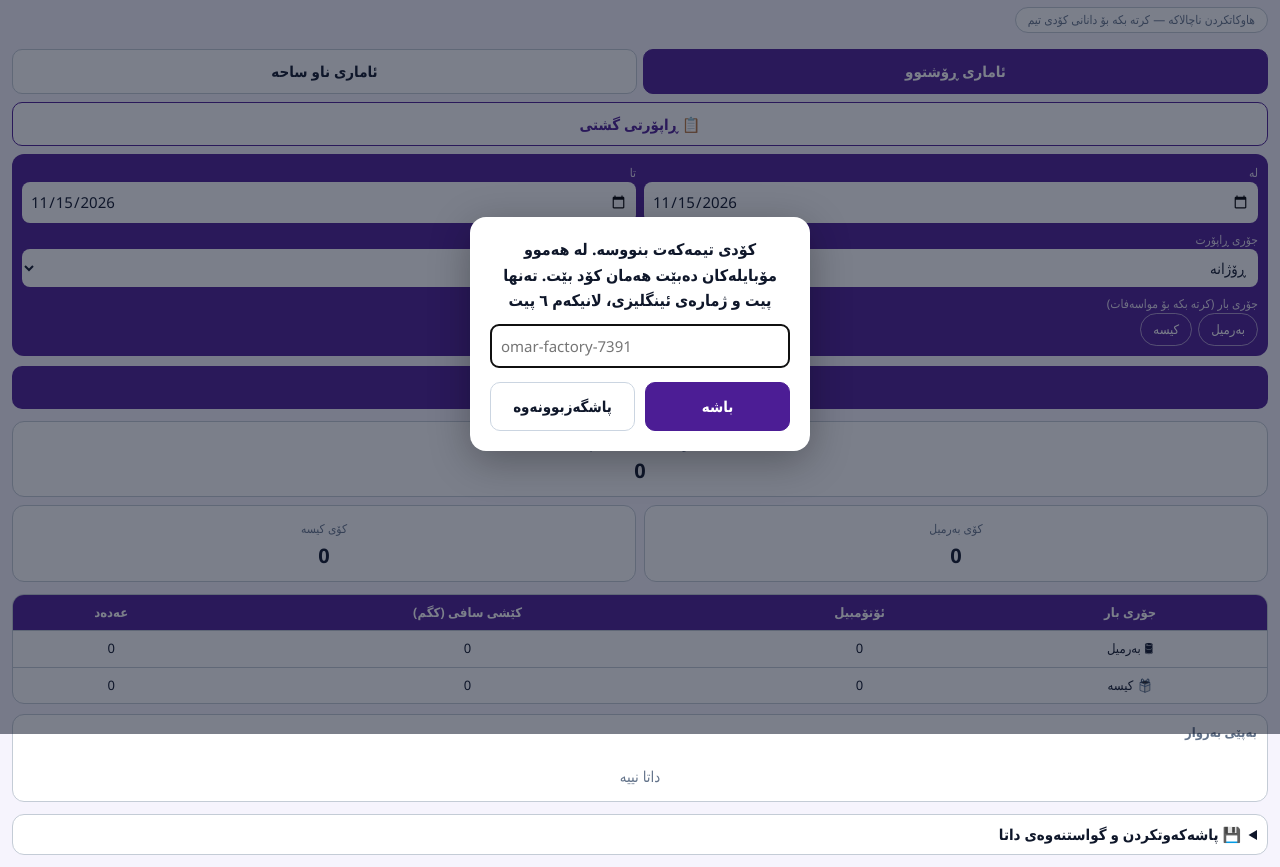
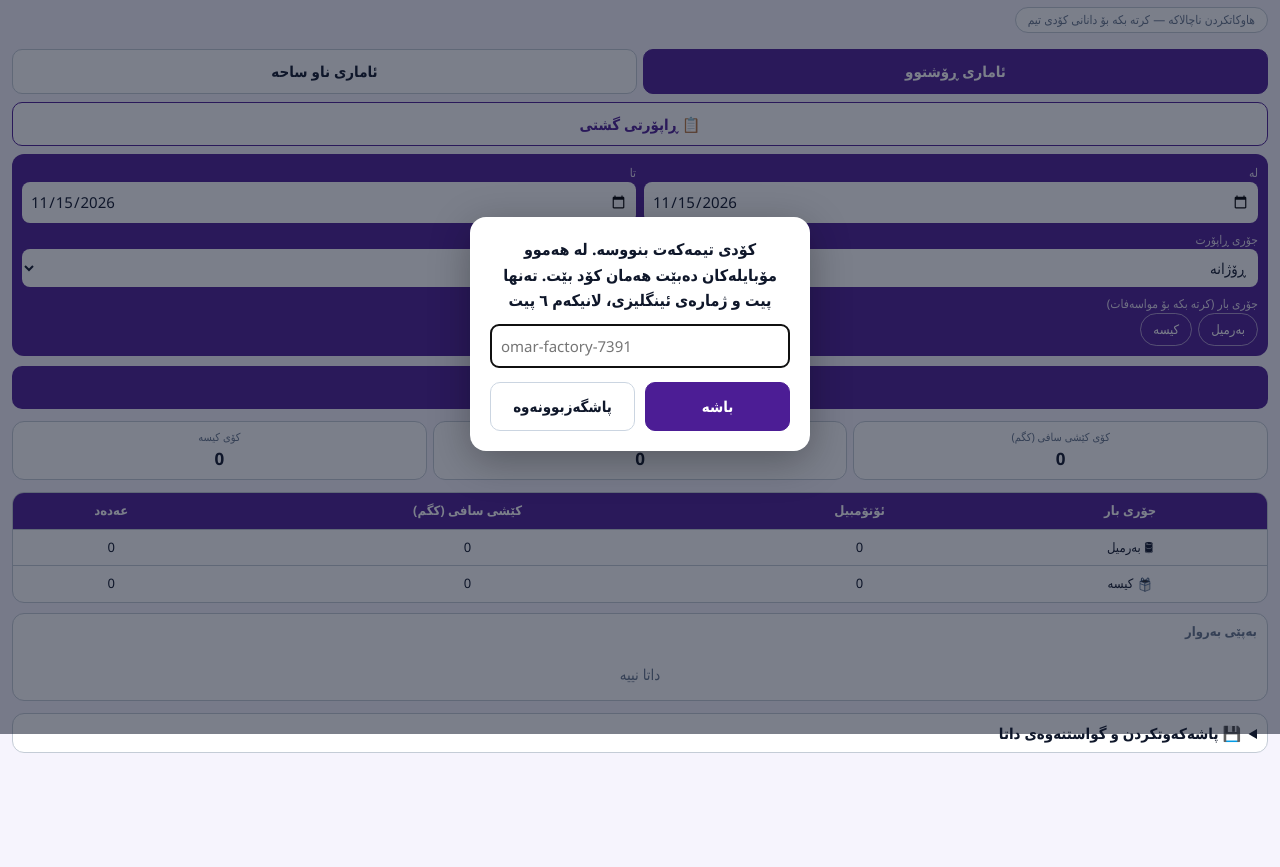
Before and after one commit to omarbadulrahman98/Statistics, a plain HTML site: page index.html in a window 1280 px wide. Shown: the part 66-933 px from the top of the page. After the commit the page ends 831 px from the top, so only its background shows below. Drawn offline with Linux system fonts and the light colour scheme.

Commit message:
Add files via upload

```diff
--- a/index.html
+++ b/index.html
@@ -32,6 +32,7 @@ h1{font-size:18px;margin:4px 0 2px}.sub{color:var(--mu);font-size:12px;margin-bo
 .chip.on{background:#fff;color:var(--ac);font-weight:700}
 .cards{display:grid;grid-template-columns:1fr 1fr;gap:8px;margin:12px 0}
 .card{background:var(--card);border:1px solid var(--bd);border-radius:12px;padding:10px;text-align:center}
+.cards.c3{grid-template-columns:repeat(3,1fr);gap:6px}.c3 .card{padding:8px 4px}.c3 .card b{font-size:17px}.c3 .card span{font-size:11px;line-height:1.3;display:block}
 .card.wide{grid-column:1/-1}.card b{display:block;font-size:20px;margin-top:2px}.card span{font-size:12px;color:var(--mu)}
 .box{background:var(--card);border:1px solid var(--bd);border-radius:12px;margin:10px 0;overflow-x:auto}
 .box h2{font-size:13px;margin:0;padding:8px 10px;color:var(--mu)}
@@ -180,7 +181,7 @@ function outgoing(){
  rows.filter(x=>inW(toD(x.InvoiceDate))).forEach(x=>{const k=cls(x.Unit);add(toD(x.InvoiceDate),1,+x.NetWeight||0,k==='barrels'?barrelQty(x):0,k==='bags'?+x.Quantity||0:0)});
  mn.filter(e=>inW(toD(e.date+'T00:00'))).forEach(e=>add(toD(e.date+'T00:00'),e.cars,e.tons,e.kind==='barrels'?e.qty:0,e.kind==='bags'?e.qty:0));
  const body=Object.keys(by).sort().map(k=>[k,...by[k].map(fmt)]);
- return cards([['کۆی کێشی سافی (کگم)',fmt(g.barrels[1]+g.bags[1])],['کۆی بەرمیل',fmt(g.barrels[2])],['کۆی کیسە',fmt(g.bags[2])]],false,0)+
+ return cards([['کۆی کێشی سافی (کگم)',fmt(g.barrels[1]+g.bags[1])],['کۆی بەرمیل',fmt(g.barrels[2])],['کۆی کیسە',fmt(g.bags[2])]],false,-1,true)+
   tbl('',['جۆری بار','ئۆتۆمبیل','کێشی سافی (کگم)','عەدەد'],[['🛢 بەرمیل',...g.barrels.map(fmt)],[BAGI+' کیسە',...g.bags.map(fmt)]])+
   tbl('بەپێی بەروار',['بەروار','ئۆتۆمبیل','کێشی سافی (کگم)','بەرمیل','کیسە'],body)}
 
@@ -235,7 +236,7 @@ function addEntry(){
  D.manual.push({id:Date.now()+'-'+Math.random().toString(36).slice(2,6),dir:tab===1?'out':'yard',kind:k,spec:name,qty:q,avg:+$('sp_t').value||0,tons:q*(+$('sp_t').value||0),cars:0,sub:k==='bags'?subSel:'',date:$('sp_d').value||dayKey(new Date())});
  sel=name;save();draw();toast('پاشەکەوت کرا ✓')}
 
-const cards=(a,one,w=1)=>'<div class="cards">'+a.map((c,i)=>`<div class="card${(one||i===w)?' wide':''}"><span>${c[0]}</span><b>${c[1]}</b></div>`).join('')+'</div>';
+const cards=(a,one,w=1,c3)=>'<div class="cards'+(c3?' c3':'')+'">'+a.map((c,i)=>`<div class="card${(one||i===w)?' wide':''}"><span>${c[0]}</span><b>${c[1]}</b></div>`).join('')+'</div>';
 const tbl=(t,h,b)=>`<div class="box">${t?`<h2>${t}</h2>`:''}`+(b.length?`<table><tr>${h.map(x=>`<th>${x}</th>`).join('')}</tr>${b.map(r=>`<tr>${r.map(x=>`<td>${x}</td>`).join('')}</tr>`).join('')}</table>`:'<div class="empty">داتا نییە</div>')+'</div>';
 
 // ---- ڕاپۆرتی گشتی (ڕۆشتوو) ----
```
